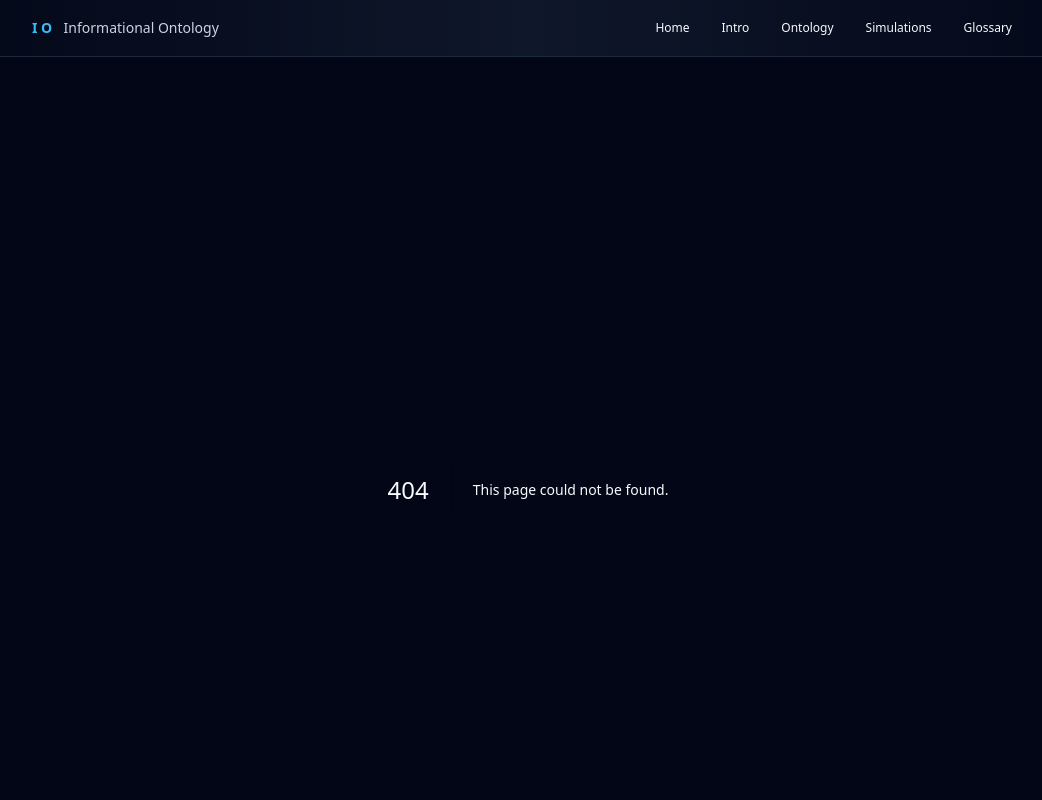
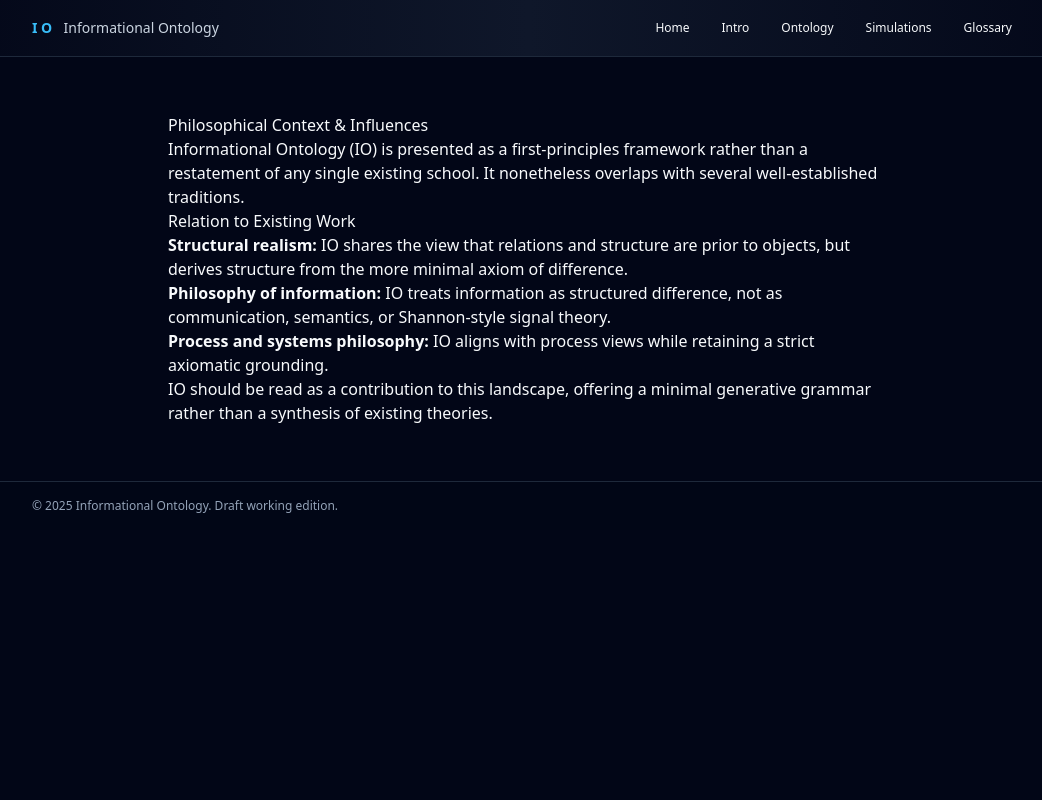
Before and after one commit to MindsEye69/information-ontology-site, a Next.js app: page /context in a window 1280 px wide. Before the commit this address had no page. Shown: the top 800 px of the page, without its empty margins (112-1154 px from the left). Built offline with nearby package versions, Linux system fonts and the light colour scheme.

Commit message:
Added “Philosophical Context & Influences” page

```diff
--- /dev/null
+++ b/app/context/page.tsx
@@ -0,0 +1,25 @@
+
+export default function ContextPage() {
+  return (
+    <main className="prose prose-neutral max-w-3xl mx-auto p-6">
+      <h1>Philosophical Context & Influences</h1>
+      <p>
+        Informational Ontology (IO) is presented as a first‑principles framework rather than a restatement
+        of any single existing school. It nonetheless overlaps with several well‑established traditions.
+      </p>
+      <h2>Relation to Existing Work</h2>
+      <ul>
+        <li><strong>Structural realism:</strong> IO shares the view that relations and structure are prior to objects,
+        but derives structure from the more minimal axiom of difference.</li>
+        <li><strong>Philosophy of information:</strong> IO treats information as structured difference, not as
+        communication, semantics, or Shannon‑style signal theory.</li>
+        <li><strong>Process and systems philosophy:</strong> IO aligns with process views while retaining a
+        strict axiomatic grounding.</li>
+      </ul>
+      <p>
+        IO should be read as a contribution to this landscape, offering a minimal generative grammar
+        rather than a synthesis of existing theories.
+      </p>
+    </main>
+  );
+}
--- a/app/page.tsx
+++ b/app/page.tsx
@@ -112,6 +112,7 @@ export default function HomePage() {
           page.
         </p>
       </section>
-    </main>
+    <p className="mt-6 text-sm opacity-70">For philosophical background and positioning, see the <a href="/context" className="underline">Context</a> page.</p>
+</main>
   );
 }
```
